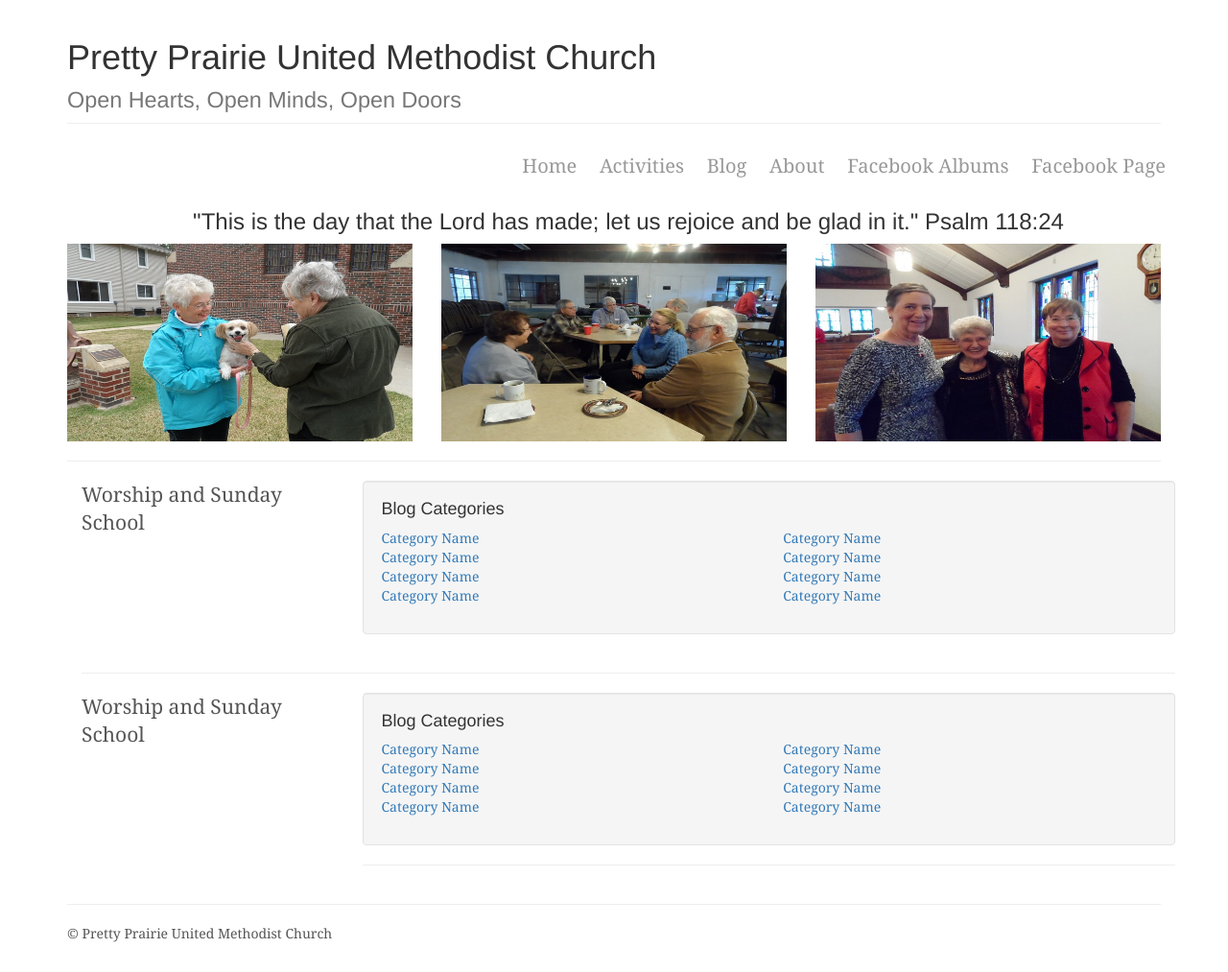
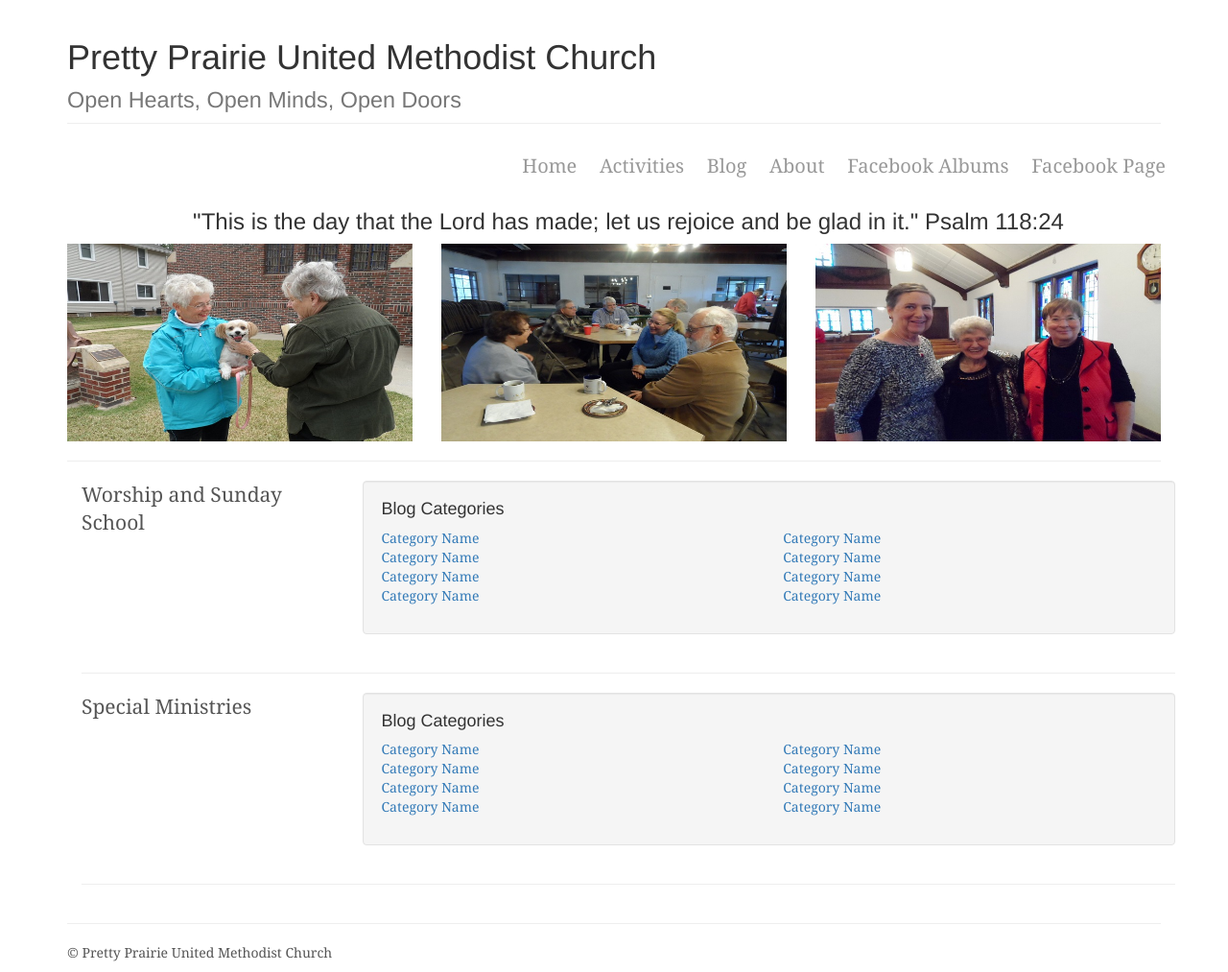
Before and after one commit to KatherineMichel/self-hosted-church-website-jekyll, a Jekyll site: the page built from activities.html, in a window 1280 px wide. Shown: the whole page at 96% size. Built offline with Jekyll 4.4.1, drawn with Linux system fonts in a browser that asks for light colours; nearby versions of some CDN libraries; library files that are not in the unit come from our copies.

Commit message:
Update activities.html

```diff
--- a/activities.html
+++ b/activities.html
@@ -76,22 +76,18 @@
 
                 </div>
 
-
+                    <!--<hr>-->
 
             </div>
 
         </div>
 
-
-
                     <hr>
-
-
 
        <div class="row">
 
             <div class="col-md-3">
-                <p class="lead">Worship and Sunday School</p>
+                <p class="lead">Special Ministries</p>
             </div>
 
             <div class="col-md-9">
@@ -132,13 +128,13 @@
 
                 </div>
 
-                    <hr>
+                    <!--<hr>-->
 
             </div>
 
         </div>
 
-
+                    <hr>
 
     </div>
     <!-- /.container -->
```
